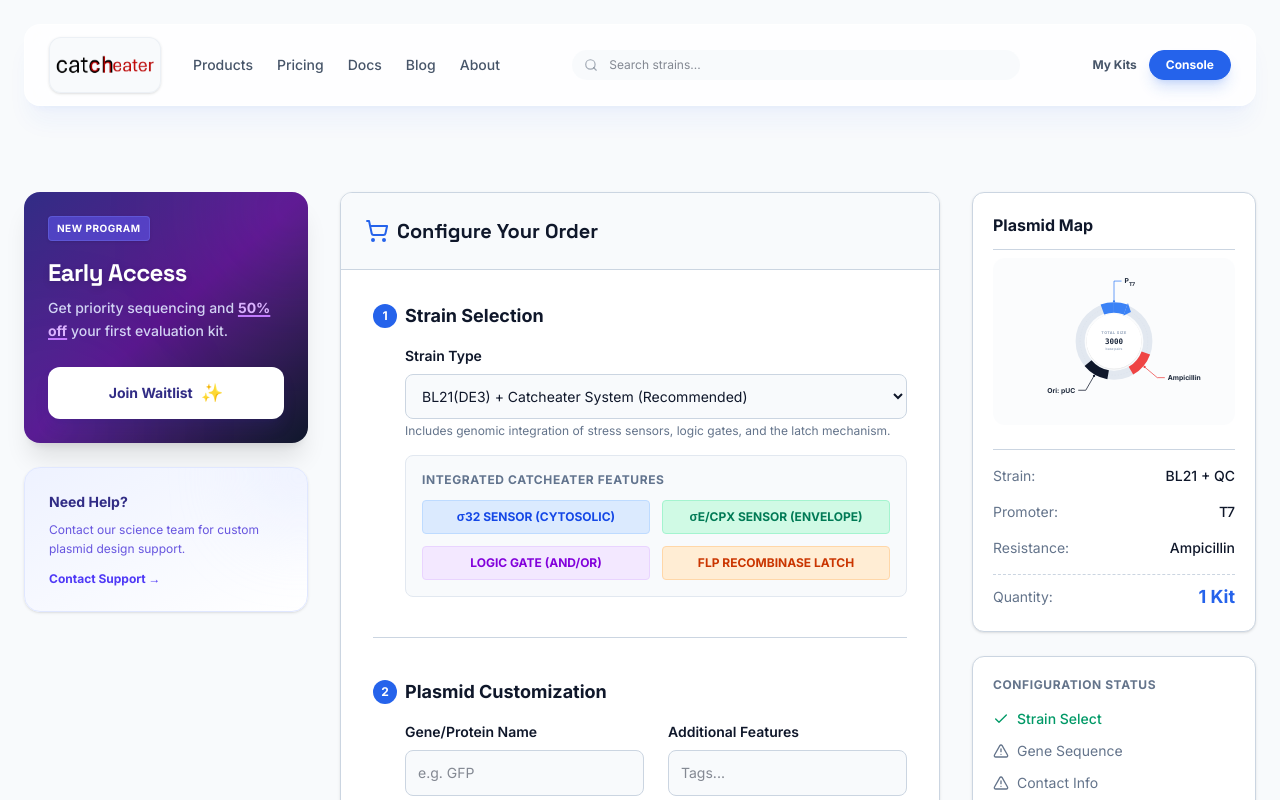
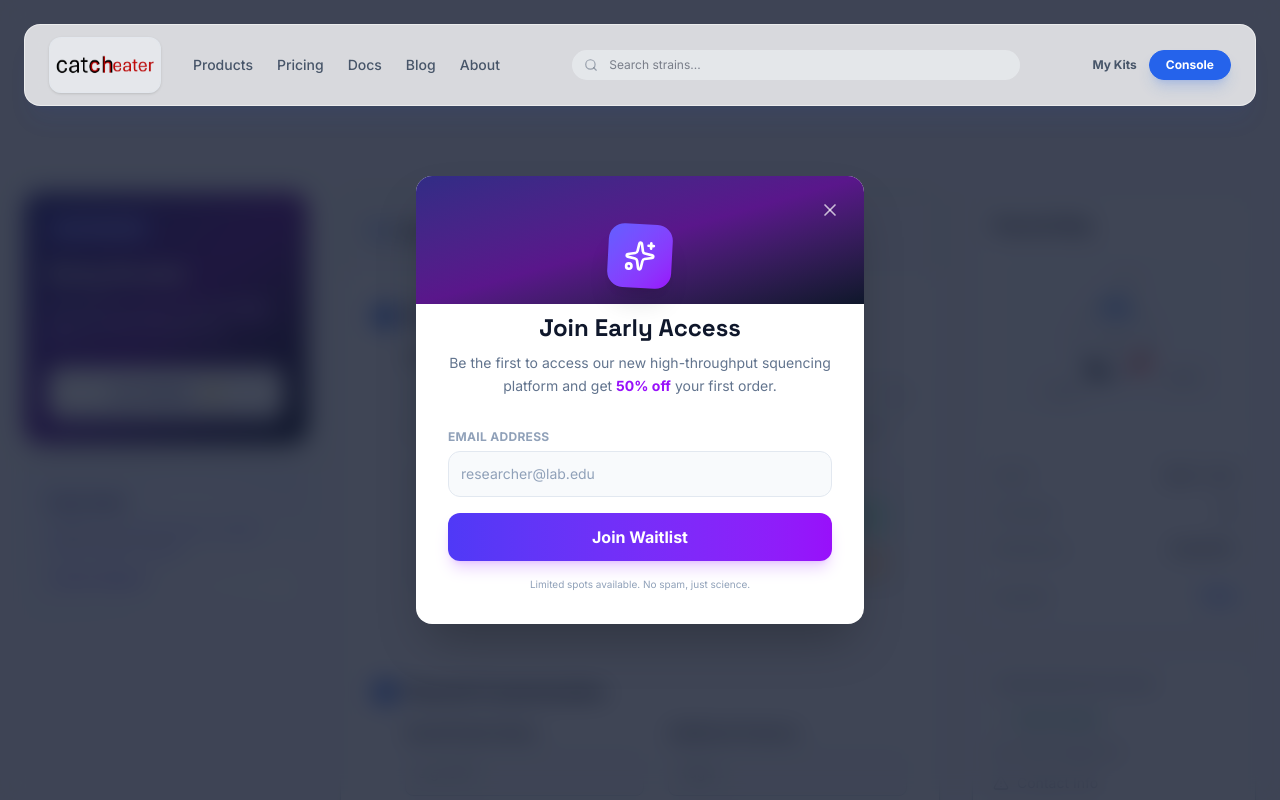
Before and after one commit to QuercusCode/Catcheaterweb, a Next.js app: page / in a window 1280 px wide. Both pictures are taken after a click on the element 166 px from the left and 317 px from the top of the page. Shown: the top 800 px of the page. Built offline with nearby package versions, Linux system fonts and the light colour scheme.

Commit message:
Implement Waitlist Modal functionality

```diff
--- a/src/app/page.tsx
+++ b/src/app/page.tsx
@@ -7,13 +7,16 @@ import OrderForm from '@/components/sections/OrderForm';
 import SystemInfo from '@/components/sections/SystemInfo';
 import Mechanisms from '@/components/sections/Mechanisms';
 import ContactSupportModal from '@/components/ContactSupportModal';
+import WaitlistModal from '@/components/WaitlistModal';
 
 export default function Home() {
   const [isSupportOpen, setIsSupportOpen] = useState(false);
+  const [isWaitlistOpen, setIsWaitlistOpen] = useState(false);
 
   return (
     <main className="min-h-screen bg-background text-foreground font-sans">
       <ContactSupportModal isOpen={isSupportOpen} onClose={() => setIsSupportOpen(false)} />
+      <WaitlistModal isOpen={isWaitlistOpen} onClose={() => setIsWaitlistOpen(false)} />
 
       {/* 1. Dashboard Header (Removed - Merged into Navbar) */}
 
@@ -25,7 +28,10 @@ export default function Home() {
             <div className="sticky top-32 space-y-6">
 
               {/* Promo Banner (Revamped) */}
-              <div className="rounded-2xl p-6 relative overflow-hidden shadow-xl group cursor-pointer transition-transform hover:scale-[1.02]">
+              <div
+                className="rounded-2xl p-6 relative overflow-hidden shadow-xl group cursor-pointer transition-transform hover:scale-[1.02]"
+                onClick={() => setIsWaitlistOpen(true)}
+              >
                 {/* Background with Gradient & Texture */}
                 <div className="absolute inset-0 bg-gradient-to-br from-indigo-900 via-purple-900 to-slate-900 transition-all duration-500 group-hover:scale-105" />
 
--- /dev/null
+++ b/src/components/WaitlistModal.tsx
@@ -0,0 +1,118 @@
+'use client';
+
+import { X, Sparkles, Check } from 'lucide-react';
+import { useState, useEffect } from 'react';
+
+interface WaitlistModalProps {
+    isOpen: boolean;
+    onClose: () => void;
+}
+
+export default function WaitlistModal({ isOpen, onClose }: WaitlistModalProps) {
+    const [isSubmitted, setIsSubmitted] = useState(false);
+    const [isSubmitting, setIsSubmitting] = useState(false);
+
+    // Prevent body scroll when modal is open
+    useEffect(() => {
+        if (isOpen) {
+            document.body.style.overflow = 'hidden';
+        } else {
+            document.body.style.overflow = 'unset';
+            setTimeout(() => setIsSubmitted(false), 500);
+        }
+        return () => {
+            document.body.style.overflow = 'unset';
+        };
+    }, [isOpen]);
+
+    if (!isOpen) return null;
+
+    const handleSubmit = (e: React.FormEvent) => {
+        e.preventDefault();
+        setIsSubmitting(true);
+        // Simulate API call
+        setTimeout(() => {
+            setIsSubmitting(false);
+            setIsSubmitted(true);
+        }, 1500);
+    };
+
+    return (
+        <div className="fixed inset-0 z-50 flex items-center justify-center p-4 sm:p-6">
+            {/* Backdrop */}
+            <div
+                className="absolute inset-0 bg-slate-900/80 backdrop-blur-md transition-opacity"
+                onClick={onClose}
+            />
+
+            {/* Modal Content */}
+            <div className="relative w-full max-w-md bg-white rounded-2xl shadow-2xl overflow-hidden animate-in fade-in zoom-in-95 duration-200">
+
+                {/* Decorative Background */}
+                <div className="absolute top-0 inset-x-0 h-32 bg-gradient-to-br from-indigo-900 via-purple-900 to-slate-900" />
+
+                {/* Close Button */}
+                <button
+                    onClick={onClose}
+                    className="absolute top-4 right-4 p-2 text-white/70 hover:text-white hover:bg-white/10 rounded-full transition-colors z-20"
+                >
+                    <X size={20} />
+                </button>
+
+                <div className="relative z-10 px-8 pt-12 pb-8">
+                    <div className="flex flex-col items-center text-center">
+                        <div className="w-16 h-16 rounded-2xl bg-gradient-to-br from-indigo-500 to-purple-600 shadow-xl flex items-center justify-center mb-6 transform rotate-3">
+                            <Sparkles className="text-white" size={32} />
+                        </div>
+
+                        {isSubmitted ? (
+                            <div className="animate-in fade-in slide-in-from-bottom-4 duration-500">
+                                <h3 className="text-2xl font-display font-bold text-slate-900 mb-2">You're on the list! 🎉</h3>
+                                <p className="text-slate-500 mb-8">
+                                    We've reserved your spot. Keep an eye on your inbox for your exclusive 50% discount code.
+                                </p>
+                                <button
+                                    onClick={onClose}
+                                    className="w-full py-3 bg-slate-100 hover:bg-slate-200 text-slate-900 font-bold rounded-xl transition-colors"
+                                >
+                                    Done
+                                </button>
+                            </div>
+                        ) : (
+                            <>
+                                <h3 className="text-2xl font-display font-bold text-slate-900 mb-2">Join Early Access</h3>
+                                <p className="text-slate-500 mb-8 text-sm leading-relaxed">
+                                    Be the first to access our new high-throughput squencing platform and get <span className="text-purple-600 font-bold">50% off</span> your first order.
+                                </p>
+
+                                <form onSubmit={handleSubmit} className="w-full space-y-4">
+                                    <div>
+                                        <label className="block text-xs font-bold text-slate-400 mb-1.5 uppercase tracking-wide text-left">Email Address</label>
+                                        <input
+                                            type="email"
+                                            required
+                                            placeholder="researcher@lab.edu"
+                                            className="w-full p-3 rounded-xl border border-slate-200 bg-slate-50 focus:bg-white focus:ring-2 focus:ring-purple-500/20 focus:border-purple-500 outline-none transition-all text-sm placeholder:text-slate-400"
+                                        />
+                                    </div>
+
+                                    <button
+                                        type="submit"
+                                        disabled={isSubmitting}
+                                        className="w-full py-3 bg-gradient-to-r from-indigo-600 to-purple-600 hover:from-indigo-700 hover:to-purple-700 text-white font-bold rounded-xl shadow-lg shadow-purple-500/25 transition-all transform hover:-translate-y-0.5 disabled:opacity-70 disabled:cursor-not-allowed flex items-center justify-center gap-2"
+                                    >
+                                        {isSubmitting ? 'Joining...' : 'Join Waitlist'}
+                                    </button>
+
+                                    <p className="text-[10px] text-slate-400 mt-4">
+                                        Limited spots available. No spam, just science.
+                                    </p>
+                                </form>
+                            </>
+                        )}
+                    </div>
+                </div>
+            </div>
+        </div>
+    );
+}
```
